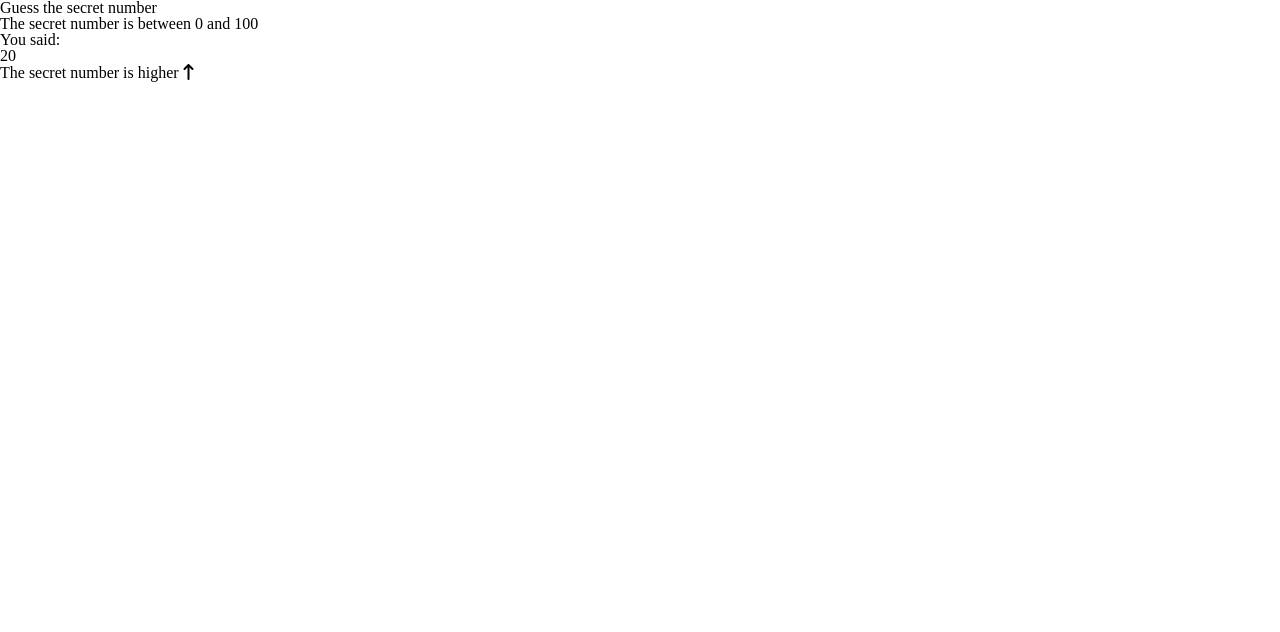
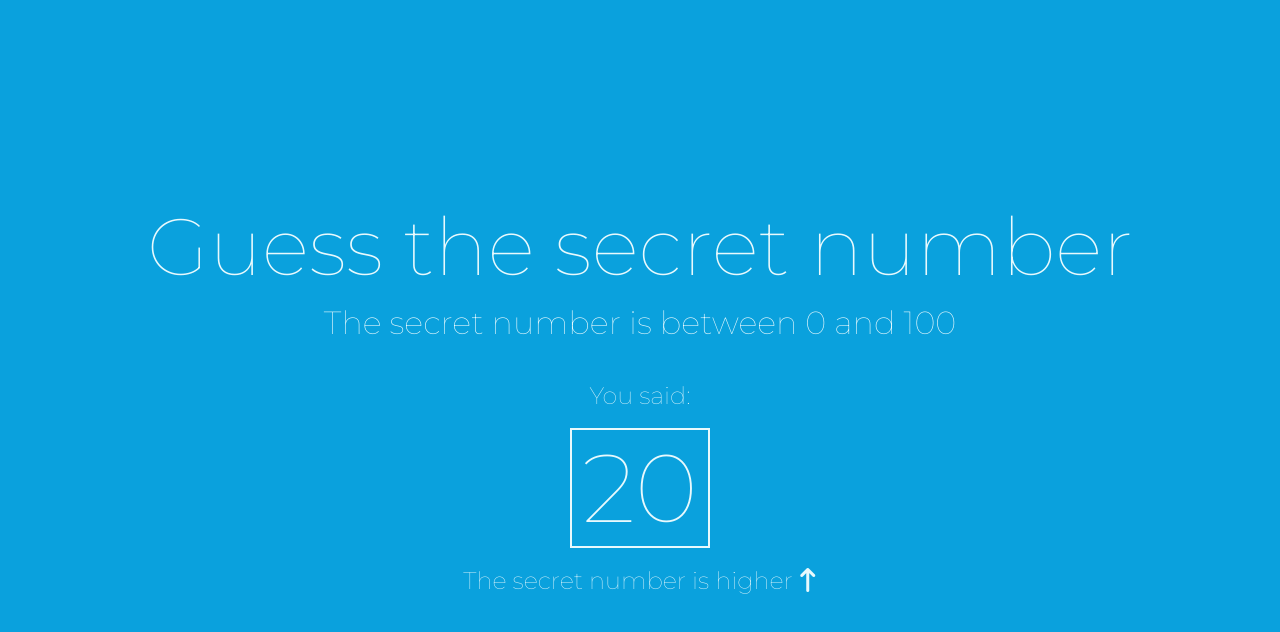
Before and after one commit to jotadagostin/Secret_number, a plain HTML site: page index.html in a window 1280 px wide. Drawn offline with nearby package versions, Linux system fonts and the light colour scheme.

Commit message:
html + css
html correction and css ready

```diff
--- a/index.html
+++ b/index.html
@@ -14,7 +14,7 @@
 
     <h3>The secret number is between <span id="menor-valor">0</span> and <span id="maior-valor">100</span></h3>
 
-    <div id="chute" class="menssagem">
+    <div id="chute" class="mensagem">
         <div>You said:</div>
         <span class="box">20</span>
         <div>The secret number is higher <i class="fa-solid fa-arrow-up-long"></i></div>
--- a/styles/style.css
+++ b/styles/style.css
@@ -1,8 +1,45 @@
-@import url('https://fonts.googleapis.com/css2?family=Share+Tech&display=swap');
+/* @import url('https://fonts.googleapis.com/css2?family=Share+Tech&display=swap'); */
+@import url('https://fonts.googleapis.com/css2?family=Montserrat:wght@100&display=swap');
 
 :root {
-    --font-family: font-family: 'Share Tech', sans-serif;
-    --bg-color: #B7B78A;
-    --main-color: #658864;
+    /* --font-family: 'Share Tech', sans-serif; */
+    --font-family: 'Montserrat', sans-serif;
+    --bg-color: #0AA1DD;
+    --main-color: #E8F9FD;
 
 }
+
+body {
+    background-color: var(--bg-color);
+    color: var(--main-color);
+    min-height: 100vh;
+    display: flex;
+    flex-direction: column;
+    align-items: center;
+    justify-content: center;
+    text-align: center;
+    margin: 0;
+    font-family: var(--font-family);
+}
+
+h1 {
+    font-size: 5em;
+}
+
+h3 {
+    font-size: 2em;
+    margin-top: 20px;
+}
+
+.mensagem {
+    font-size: 1.5em;
+    margin-top: 45px;
+}
+
+.box {
+    border: 2px solid var(--main-color);
+    display: inline-block;
+    font-size: 4em;
+    padding: 10px;
+    margin: 20px;
+}
```
